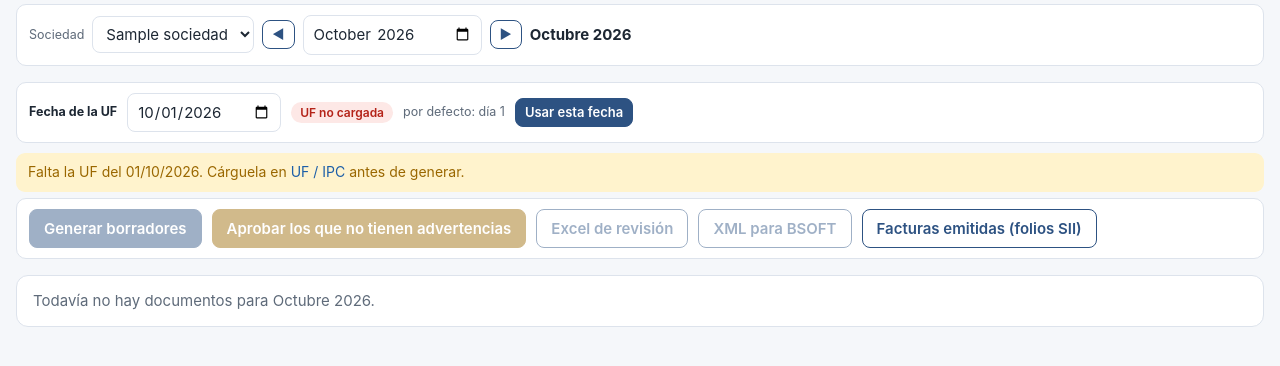
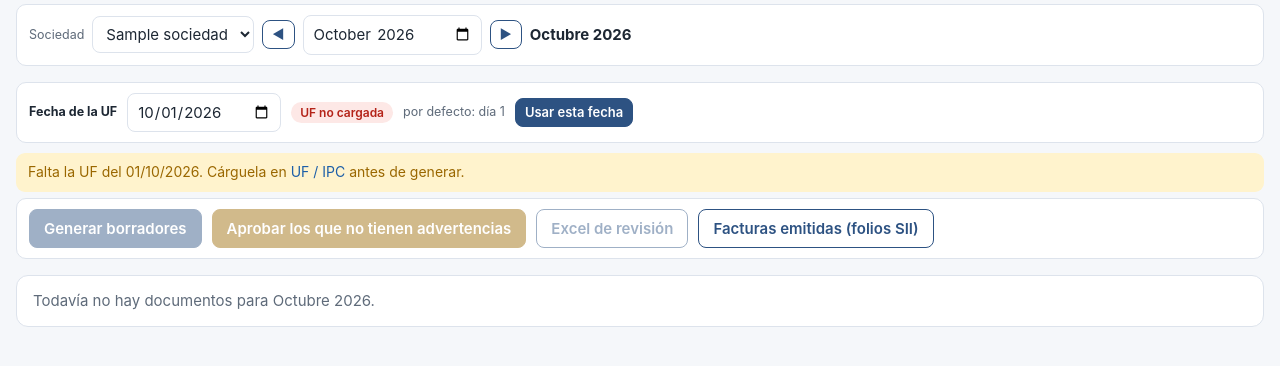
Before and after one commit to mfacuse/brisas-sistema, a Django app: page /facturacion/ in a window 1280 px wide. Shown: the part 140-506 px from the top of the page. Run offline with Django 5.2, Linux system fonts and the light colour scheme; a user stored in the database is signed in; tables that the repository leaves empty hold one stand-in row (values such as "Sample post"); data that the repository does not hold is empty.

Commit message:
Quita del panel la opción de exportar el XML para BSOFT (a pedido de Matías)
Co-Authored-By: Claude Opus 5.5 <noreply@anthropic.com>

```diff
--- a/panel/templates/panel/facturacion.html
+++ b/panel/templates/panel/facturacion.html
@@ -15,7 +15,7 @@
 <form method="post" action="{% url 'aprobar_todo' %}" onsubmit="return confirm('¿Aprobar todos los borradores sin advertencias?')">{% csrf_token %}<input type="hidden" name="sociedad" value="{{ sociedad.id }}"><input type="hidden" name="periodo" value="{{ periodo|date:'Y-m' }}"><button class="btn warn" {% if not hay_borradores %}disabled{% endif %}>Aprobar los que no tienen advertencias</button></form>{% endif %}
 {% if puede_operar and hay_aprobados %}<form method="post" action="{% url 'volver_borrador_todo' %}" onsubmit="return confirm('¿Volver a borrador todos los documentos aprobados de este mes? (los ya exportados no cambian)')">{% csrf_token %}<input type="hidden" name="sociedad" value="{{ sociedad.id }}"><input type="hidden" name="periodo" value="{{ periodo|date:'Y-m' }}"><button class="btn sec">Volver aprobados a borrador</button></form>{% endif %}
 <a class="btn sec" href="{% url 'exportar_excel' %}?{{ qs }}&borradores=1" {% if not filas %}style="pointer-events:none;opacity:.45"{% endif %}>Excel de revisión</a>
-{% if puede_operar %}<a class="btn sec" href="{% url 'exportar_xml' %}?{{ qs }}" {% if not hay_facturas %}style="pointer-events:none;opacity:.45"{% endif %} title="Genera el XML de BSOFT de las facturas aprobadas (no incluye notas de cobro) y las marca como exportadas">XML para BSOFT</a>
+{% if puede_operar %}
 {% if hay_notas %}<a class="btn sec" href="{% url 'notas_cobro_mes' %}?{{ qs }}" title="PDF de las notas de cobro aprobadas (sin factura) y las marca como emitidas">Notas de cobro (PDF)</a>{% endif %}{% endif %}
 <a class="btn sec" href="{% url 'facturas_emitidas' %}?{{ qs }}">Facturas emitidas (folios SII){% if emitidas_revisar %} · {{ emitidas_revisar }} por revisar{% endif %}</a></div>
 {% if filas %}<div class="tw"><table><tr><th>Contrato</th><th>N.º interno / folio</th><th>Arrendatario</th><th class="r">Renta</th><th class="r">Luz</th><th class="r">Gas</th><th class="r">Agua</th><th class="r">G. comunes</th><th class="r">Otros</th><th class="r">Neto</th><th class="r">IVA</th><th class="r">Total</th><th>Estado</th><th></th></tr>
--- a/panel/urls.py
+++ b/panel/urls.py
@@ -20,7 +20,6 @@ urlpatterns = [
     path('facturacion/aprobar/', v.aprobar_todo, name='aprobar_todo'),
     path('facturacion/volver/', v.volver_borrador_todo, name='volver_borrador_todo'),
     path('facturacion/excel/', v.exportar_excel, name='exportar_excel'),
-    path('facturacion/xml/', v.exportar_xml, name='exportar_xml'),
     path('documento/<int:pk>/', v.documento, name='documento'),
     path('documento/<int:pk>/accion/', v.documento_accion, name='documento_accion'),
     path('facturacion/notas-cobro/', va.notas_cobro_mes, name='notas_cobro_mes'),
--- a/panel/views.py
+++ b/panel/views.py
@@ -14,7 +14,7 @@ from django.shortcuts import get_object_or_404, redirect, render
 from django.utils import timezone
 from django.views.decorators.http import require_POST
 
-from facturacion import asignacion, bsoft, cargas, comparacion, exportar, lectores, motor, servicios
+from facturacion import asignacion, cargas, comparacion, exportar, lectores, motor, servicios
 from facturacion.models import CargaPlanilla, ConsumoServicio, Documento, FechaUFMes, FacturaEmitida, MedidorServicio, VentaMensual
 from indicadores import servicio as ind
 from indicadores.models import IPC, UF
@@ -87,7 +87,7 @@ def inicio(request):
              + (f' · faltan ventas de {len(ventas_pend)} contrato(s)' if ventas_pend else ''), url='cargas'),
         dict(n=3, titulo='Generar borradores', ok=docs.exists(), texto=f'{docs.count()} de {n_contratos} contratos con documento', url='facturacion'),
         dict(n=4, titulo='Revisar y aprobar', ok=docs.exists() and por_estado['B'] == 0, texto=f'{por_estado["B"]} borradores · {con_adv} con advertencias · {por_estado["A"] + por_estado["X"]} aprobados', url='facturacion'),
-        dict(n=5, titulo='Exportar', ok=por_estado['X'] > 0, texto='Excel de revisión y XML para BSOFT', url='facturacion'),
+        dict(n=5, titulo='Exportar', ok=por_estado['X'] > 0, texto='Excel de revisión', url='facturacion'),
     ]
     c.update(docs_n=docs.count(), por_estado=por_estado, tot=tot, pasos=pasos, medidores_pend=medidores_pend,
              alertas=[a for a in servicios.alertas_vigentes(timezone.localdate(), 90, soc) if a[2] in ('ALTA', 'MEDIA')][:8])
@@ -192,18 +192,6 @@ def exportar_excel(request):
         messages.error(request, str(e))
         return redirect(f'/facturacion/?sociedad={soc.id}&periodo={p:%Y-%m}')
     return FileResponse(open(ruta, 'rb'), as_attachment=True, filename=os.path.basename(ruta))
-
-
-@requiere_operacion
-def exportar_xml(request):
-    p, (soc, _) = _periodo(request), _sociedad(request)
-    try:
-        carpeta, zpath, archivos = bsoft.exportar_xml(soc, p.year, p.month, estados=('A', 'X'))
-    except (ValueError, bsoft.FaltanCodigos) as e:
-        messages.error(request, str(e))
-        return redirect(f'/facturacion/?sociedad={soc.id}&periodo={p:%Y-%m}')
-    Documento.objects.filter(contrato__sociedad=soc, periodo=p, estado='A').exclude(tipo_documento='NC').update(estado='X')
-    return FileResponse(open(zpath, 'rb'), as_attachment=True, filename=os.path.basename(zpath))
 
 
 # ------------------------------------------------------------------ documento
```
Also changed, not shown: CLAUDE.md (+1 -0 lines).
